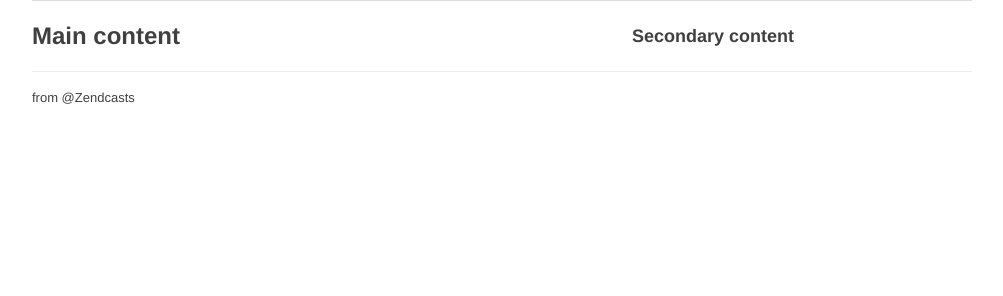
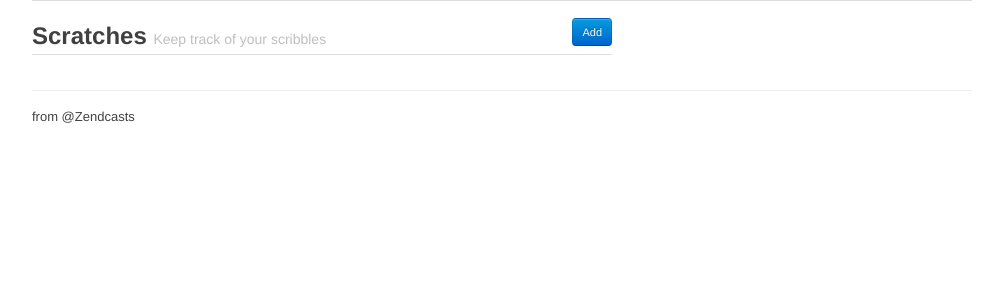
Before and after one commit to jlebensold/Scratchpad, a PHP site: page / in a window 1280 px wide. Shown: the part 44-340 px from the top of the page, without its empty margins (138-1141 px from the left). Run offline with PHP 8.4, Linux system fonts and the light colour scheme.

Commit message:
spying on events in backbone views

```diff
--- /dev/null
+++ b/public/js/views/AppView.js
@@ -0,0 +1,20 @@
+window.AppView = Backbone.View.extend({
+  template: _.template($("#appview-template").html()),
+  events: {
+    'click button.addscratch' : "newscratch"
+  },
+  initialize: function() {
+    _.bindAll(this,'render', 'newscratch');
+    this.collection = new NoteList();
+    this.render();
+  },
+  newscratch : function() {
+    this.collection.add({title: "Untitled" });
+  },
+  render: function() {
+    $(this.el).html(this.template(this.collection));
+    return this;
+  }
+
+
+});
--- /dev/null
+++ b/public/js/views/NoteView.js
@@ -0,0 +1,13 @@
+window.NoteView = Backbone.View.extend({
+  template: _.template($("#appview-template").html()),
+  initialize: function() {
+    _.bindAll(this,'render');
+
+  },
+  render: function() {
+    $(this.el).html(this.template(this.collection));
+    return this;
+  }
+
+
+});
--- /dev/null
+++ b/templates/backbone.AppView.php
@@ -0,0 +1,16 @@
+<div class="span10 list">
+  <h2 class="page-header">
+    Scratches
+    <small>Keep track of your scribbles</small>
+
+  <button class="addscratch btn small primary" style="float: right;" >Add</button>
+  </h2>
+
+
+  <ul class="scratches">
+
+  </ul>
+</div>
+<div class="span4 scratchpad">
+  <div class="canvas"></div>
+</div>
--- /dev/null
+++ b/templates/backbone.NoteView.php
@@ -0,0 +1,3 @@
+<div>
+  I am a note
+</div>
--- a/templates/home.tpl.php
+++ b/templates/home.tpl.php
@@ -3,10 +3,18 @@
     <title>Names Hello</title>
       <link type="text/css" rel="stylesheet" media="screen" href="/css/bootstrap-1.4.0.min.css"></link>
 
-      <script type="text/javascript" src="/js/lib/jquery-1.7.0.min.js"></script>
-		<style>
+  <script src="/js/lib/jquery-1.7.0.min.js"></script>
+  <script src="/js/lib/underscore-1.2.1.min.js"></script>
+  <script src="/js/lib/backbone-0.5.3.min.js"></script>
 
-    </style>
+
+  <!-- include source files here... -->
+  <script type="text/javascript" src="/js/models/Note.js"></script>
+  <script type="text/javascript" src="/js/collections/NoteList.js"></script>
+
+  <?= \ScratchPad\ViewHelpers::BackboneView("AppView"); ?>
+  <?= \ScratchPad\ViewHelpers::BackboneView("NoteView"); ?>
+  <?= \ScratchPad\ViewHelpers::BackboneView("NoteListView"); ?>
 
   </head>
   <body>
@@ -28,7 +36,7 @@
         <div class="page-header">
           <h1>Page name <small>Supporting text or tagline</small></h1>
         </div>
-        <div class="row">
+        <div class="row" id="notelist">
           <div class="span10">
             <h2>Main content</h2>
           </div>
@@ -44,7 +52,11 @@
 
     </div> <!-- /container -->
 
-
+  <script>
+     $(function() {
+       window.app = new AppView({el: $("#notelist")});
+     });
+  </script>
   </body>
 
 </html>
--- a/templates/specs.tpl.php
+++ b/templates/specs.tpl.php
@@ -20,10 +20,12 @@
   <script type="text/javascript" src="/js/collections/NoteList.js"></script>
 
   <?= \ScratchPad\ViewHelpers::BackboneView("NoteListView"); ?>
+  <?= \ScratchPad\ViewHelpers::BackboneView("AppView"); ?>
   <!-- include spec files here... -->
   <script type="text/javascript" src="js/tests/spec/NoteSpec.js"></script>
   <script type="text/javascript" src="js/tests/spec/NoteListSpec.js"></script>
   <script type="text/javascript" src="js/tests/spec/NoteListViewSpec.js"></script>
+  <script type="text/javascript" src="js/tests/spec/AppViewSpec.js"></script>
 
 </head>
 <body>
```
Also changed, not shown: public/js/tests/spec/AppViewSpec.js (added, +16 -0 lines), public/js/tests/spec/NoteListViewSpec.js (+3 -0 lines), public/js/tests/spec/NoteSpec.js (+0 -2 lines), 2 other files.
